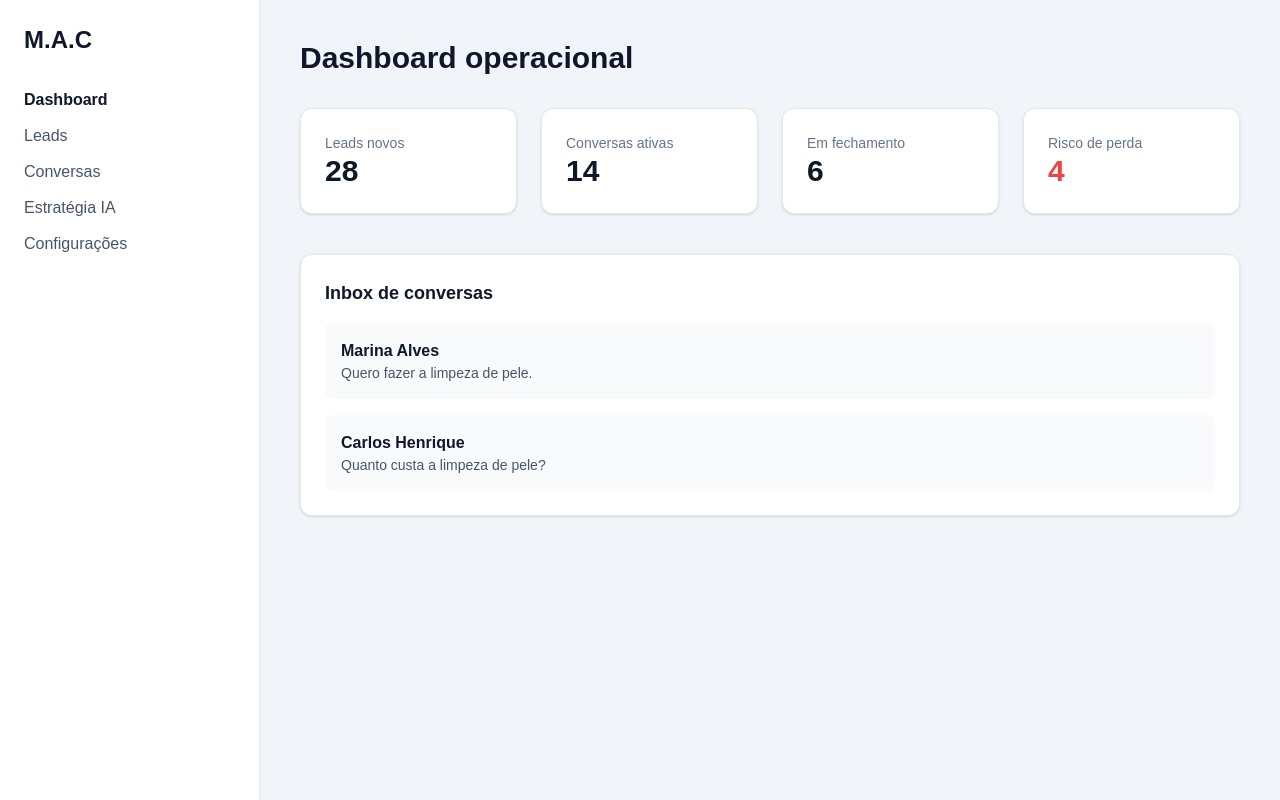
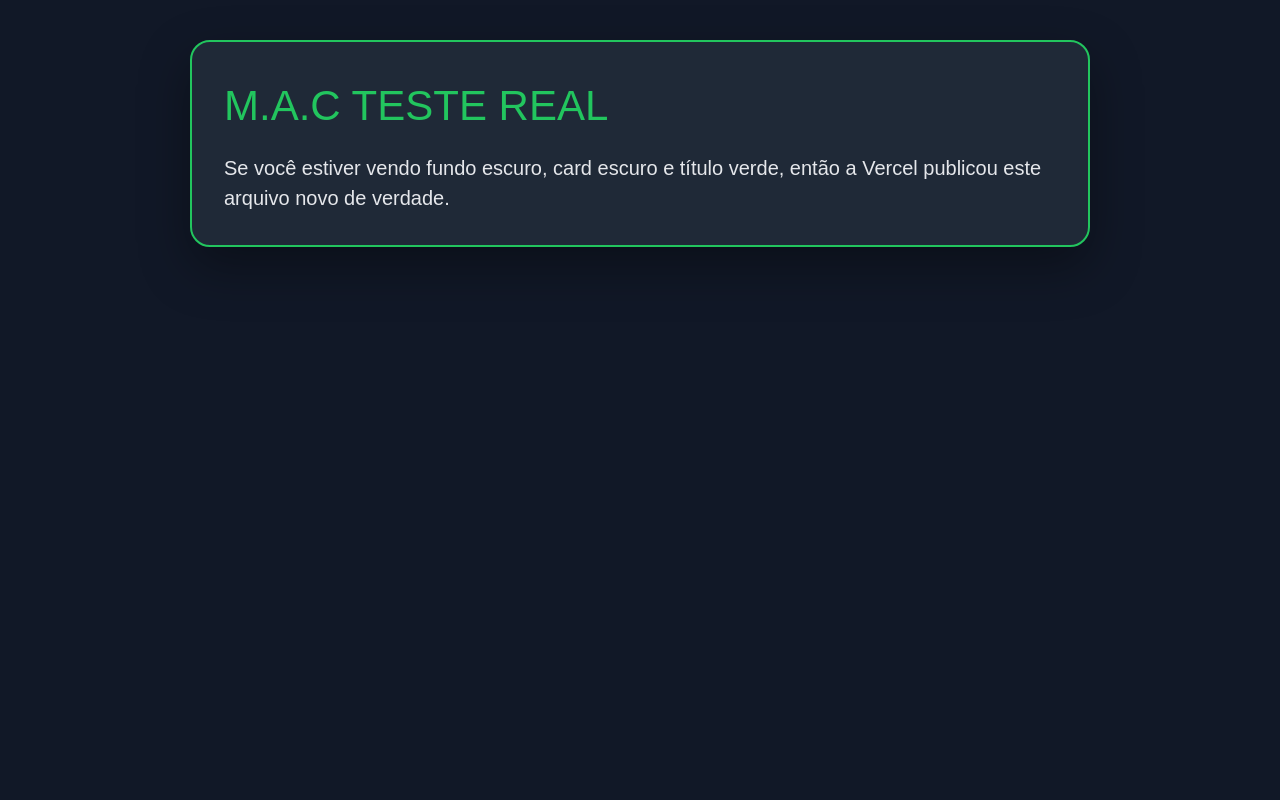
Before and after one commit to bubber28/mac-frontend, a Next.js app: page / in a window 1280 px wide. Built offline with nearby package versions, Linux system fonts and the light colour scheme.

Commit message:
Update page.js

```diff
--- a/app/page.js
+++ b/app/page.js
@@ -1,77 +1,34 @@
 export default function Page() {
   return (
-    <div className="min-h-screen bg-slate-100 grid grid-cols-[260px_1fr]">
+    <div
+      style={{
+        minHeight: "100vh",
+        background: "#111827",
+        color: "#ffffff",
+        padding: "40px",
+        fontFamily: "Arial, sans-serif",
+      }}
+    >
+      <div
+        style={{
+          maxWidth: "900px",
+          margin: "0 auto",
+          background: "#1f2937",
+          border: "2px solid #22c55e",
+          borderRadius: "20px",
+          padding: "32px",
+          boxShadow: "0 20px 50px rgba(0,0,0,0.35)",
+        }}
+      >
+        <h1 style={{ fontSize: "42px", margin: 0, color: "#22c55e" }}>
+          M.A.C TESTE REAL
+        </h1>
 
-      {/* SIDEBAR */}
-      <aside className="bg-white border-r border-slate-200 p-6">
-        <h1 className="text-2xl font-bold mb-8">M.A.C</h1>
-
-        <nav className="space-y-3 text-slate-600">
-          <p className="font-semibold text-slate-900">Dashboard</p>
-          <p>Leads</p>
-          <p>Conversas</p>
-          <p>Estratégia IA</p>
-          <p>Configurações</p>
-        </nav>
-      </aside>
-
-      {/* CONTEÚDO */}
-      <main className="p-10">
-
-        <h2 className="text-3xl font-bold mb-8">Dashboard operacional</h2>
-
-        {/* CARDS */}
-        <div className="grid grid-cols-4 gap-6 mb-10">
-
-          <div className="bg-white p-6 rounded-xl shadow border">
-            <p className="text-sm text-slate-500">Leads novos</p>
-            <p className="text-3xl font-bold">28</p>
-          </div>
-
-          <div className="bg-white p-6 rounded-xl shadow border">
-            <p className="text-sm text-slate-500">Conversas ativas</p>
-            <p className="text-3xl font-bold">14</p>
-          </div>
-
-          <div className="bg-white p-6 rounded-xl shadow border">
-            <p className="text-sm text-slate-500">Em fechamento</p>
-            <p className="text-3xl font-bold">6</p>
-          </div>
-
-          <div className="bg-white p-6 rounded-xl shadow border">
-            <p className="text-sm text-slate-500">Risco de perda</p>
-            <p className="text-3xl font-bold text-red-500">4</p>
-          </div>
-
-        </div>
-
-        {/* INBOX */}
-        <div className="bg-white rounded-xl shadow border p-6">
-          <h3 className="text-lg font-semibold mb-4">
-            Inbox de conversas
-          </h3>
-
-          <div className="space-y-4">
-
-            <div className="bg-slate-50 p-4 rounded-lg">
-              <p className="font-semibold">Marina Alves</p>
-              <p className="text-sm text-slate-600">
-                Quero fazer a limpeza de pele.
-              </p>
-            </div>
-
-            <div className="bg-slate-50 p-4 rounded-lg">
-              <p className="font-semibold">Carlos Henrique</p>
-              <p className="text-sm text-slate-600">
-                Quanto custa a limpeza de pele?
-              </p>
-            </div>
-
-          </div>
-
-        </div>
-
-      </main>
+        <p style={{ fontSize: "20px", marginTop: "16px", color: "#e5e7eb" }}>
+          Se você estiver vendo fundo escuro, card escuro e título verde,
+          então a Vercel publicou este arquivo novo de verdade.
+        </p>
+      </div>
     </div>
   );
 }
```
